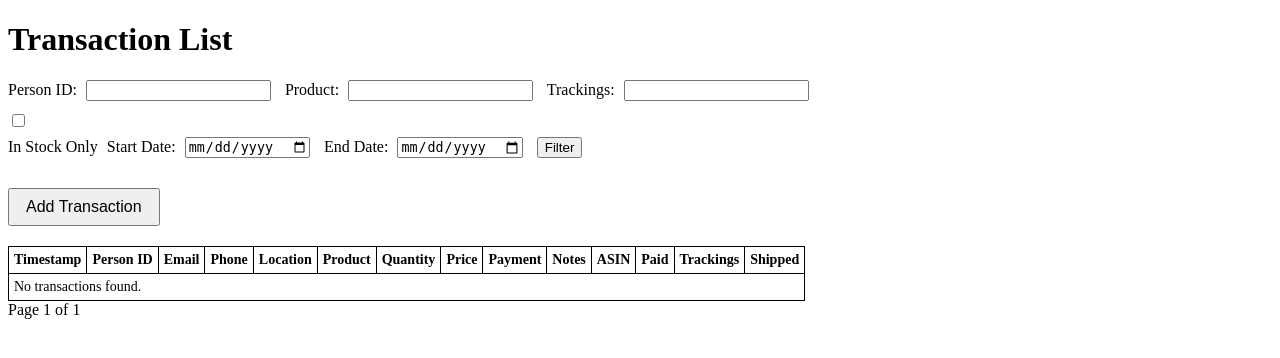
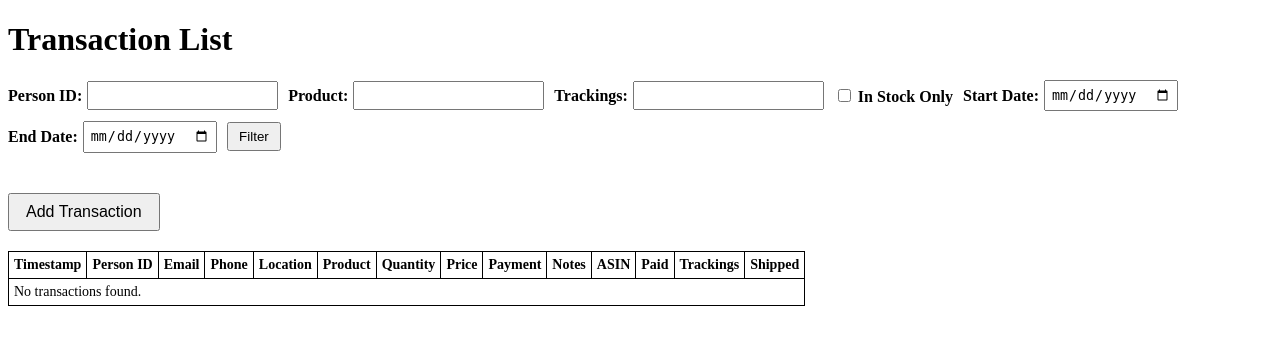
Before and after one commit to albertduu/DjangoTransactions, a Django app: page / in a window 1280 px wide. Shown: the top 358 px of the page. Run offline with Django 5.2, Linux system fonts and the light colour scheme; data that the repository does not hold is empty.

Commit message:
Fixed format

```diff
--- a/transactions/templates/transactions/list.html
+++ b/transactions/templates/transactions/list.html
@@ -11,13 +11,34 @@
             padding: 5px;
             font-size: 14px;
         }
-        form {
-            margin-top: 20px;
+
+        form#filterForm {
+            display: flex;
+            flex-wrap: wrap;
+            gap: 10px;
+            align-items: center;
+            margin-bottom: 20px;
         }
-        input, select, textarea {
-            margin-bottom: 10px;
-            display: block;
+
+        form#filterForm div {
+            display: flex;
+            align-items: center;
+            gap: 5px;
         }
+
+        form#filterForm label {
+            font-weight: bold;
+        }
+
+        form#filterForm input[type="text"],
+        form#filterForm input[type="date"] {
+            padding: 5px;
+        }
+
+        form#filterForm button {
+            padding: 5px 10px;
+        }
+
         /* Modal styles */
         .modal {
             display: none;
@@ -28,6 +49,7 @@
             overflow: auto;
             background-color: rgba(0,0,0,0.4);
         }
+
         .modal-content {
             background-color: #fefefe;
             position: relative;
@@ -39,6 +61,7 @@
             box-shadow: 0px 0px 10px #000;
             border-radius: 8px;
         }
+
         .close {
             color: #aaa;
             float: right;
@@ -46,49 +69,55 @@
             font-weight: bold;
             cursor: pointer;
         }
+
         .close:hover {
             color: black;
         }
+
         #openPopup {
             margin: 20px 0;
             padding: 8px 16px;
             font-size: 16px;
             cursor: pointer;
         }
-        #filterForm input[type="text"],
-        #filterForm input[type="date"] {
-            display: inline;
-            margin-right: 10px;
-        }
-        #filterForm label {
-            margin-right: 5px;
-        }
     </style>
 </head>
 <body>
     <h1>Transaction List</h1>
 
-    <!-- ✅ FILTER FORM -->
+    <!-- Filter Form -->
     <form id="filterForm" method="get">
+        <div>
             <label for="person_id">Person ID:</label>
-        <input type="text" name="person_id" id="person_id" value="{{ person_id|default_if_none:'' }}">
+            <input type="text" name="person_id" id="person_id" value="{{ request.GET.person_id }}">
+        </div>
 
+        <div>
             <label for="product">Product:</label>
-        <input type="text" name="product" id="product" value="{{ product|default_if_none:'' }}">
+            <input type="text" name="product" id="product" value="{{ request.GET.product }}">
+        </div>
 
+        <div>
             <label for="trackings">Trackings:</label>
-        <input type="text" name="trackings" id="trackings" value="{{ trackings|default_if_none:'' }}">
+            <input type="text" name="trackings" id="trackings" value="{{ request.GET.trackings }}">
+        </div>
 
+        <div>
             <label>
-            <input type="checkbox" name="in_stock" value="1" {% if in_stock %}checked{% endif %}>
+                <input type="checkbox" name="in_stock" value="1" {% if request.GET.in_stock %}checked{% endif %}>
                 In Stock Only
             </label>
+        </div>
 
+        <div>
             <label for="start_date">Start Date:</label>
-        <input type="date" name="start_date" id="start_date" value="{{ start_date|default_if_none:'' }}">
+            <input type="date" name="start_date" id="start_date" value="{{ request.GET.start_date }}">
+        </div>
 
+        <div>
             <label for="end_date">End Date:</label>
-        <input type="date" name="end_date" id="end_date" value="{{ end_date|default_if_none:'' }}">
+            <input type="date" name="end_date" id="end_date" value="{{ request.GET.end_date }}">
+        </div>
 
         <button type="submit">Filter</button>
     </form>
@@ -121,48 +150,11 @@
             <td>{{ t.shipped }}</td>
         </tr>
         {% empty %}
-        <tr><td colspan="14">No transactions found.</td></tr>
+        <tr>
+            <td colspan="14">No transactions found.</td>
+        </tr>
         {% endfor %}
     </table>
-
-    <!-- ✅ PAGINATION CONTROLS -->
-    <div class="pagination">
-        {% if transactions.has_previous %}
-            <a href="?{% if person_id %}person_id={{ person_id }}&{% endif %}
-                     {% if product %}product={{ product }}&{% endif %}
-                     {% if trackings %}trackings={{ trackings }}&{% endif %}
-                     {% if in_stock %}in_stock=1&{% endif %}
-                     {% if start_date %}start_date={{ start_date }}&{% endif %}
-                     {% if end_date %}end_date={{ end_date }}&{% endif %}
-                     page=1">First</a>
-            <a href="?{% if person_id %}person_id={{ person_id }}&{% endif %}
-                     {% if product %}product={{ product }}&{% endif %}
-                     {% if trackings %}trackings={{ trackings }}&{% endif %}
-                     {% if in_stock %}in_stock=1&{% endif %}
-                     {% if start_date %}start_date={{ start_date }}&{% endif %}
-                     {% if end_date %}end_date={{ end_date }}&{% endif %}
-                     page={{ transactions.previous_page_number }}">Previous</a>
-        {% endif %}
-
-        Page {{ transactions.number }} of {{ transactions.paginator.num_pages }}
-
-        {% if transactions.has_next %}
-            <a href="?{% if person_id %}person_id={{ person_id }}&{% endif %}
-                     {% if product %}product={{ product }}&{% endif %}
-                     {% if trackings %}trackings={{ trackings }}&{% endif %}
-                     {% if in_stock %}in_stock=1&{% endif %}
-                     {% if start_date %}start_date={{ start_date }}&{% endif %}
-                     {% if end_date %}end_date={{ end_date }}&{% endif %}
-                     page={{ transactions.next_page_number }}">Next</a>
-            <a href="?{% if person_id %}person_id={{ person_id }}&{% endif %}
-                     {% if product %}product={{ product }}&{% endif %}
-                     {% if trackings %}trackings={{ trackings }}&{% endif %}
-                     {% if in_stock %}in_stock=1&{% endif %}
-                     {% if start_date %}start_date={{ start_date }}&{% endif %}
-                     {% if end_date %}end_date={{ end_date }}&{% endif %}
-                     page={{ transactions.paginator.num_pages }}">Last</a>
-        {% endif %}
-    </div>
 
     <!-- Popup Modal Form -->
     <div id="popupForm" class="modal">
```
Lines whose indentation alone changed are shown as unchanged.
